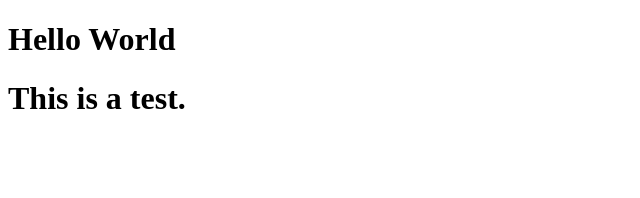
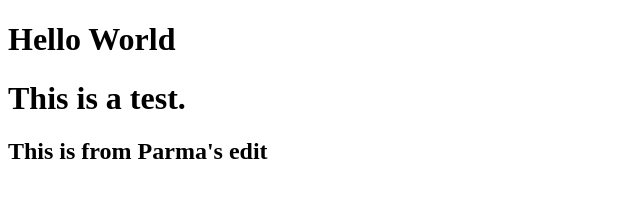
Before and after one commit to rama-ctrl/project1repo, a plain HTML site: page index.html in a window 1280 px wide. Shown: the whole page, without its empty margins (0-640 px from the left). Drawn offline with Linux system fonts and the light colour scheme.

Commit message:
second commit

```diff
--- a/index.html
+++ b/index.html
@@ -9,5 +9,6 @@
 <body>
     <h1>Hello World </h1>
     <h1>This is a test.</h1>
+    <h2>This is from Parma's edit</h2>
 </body>
 </html>
```
